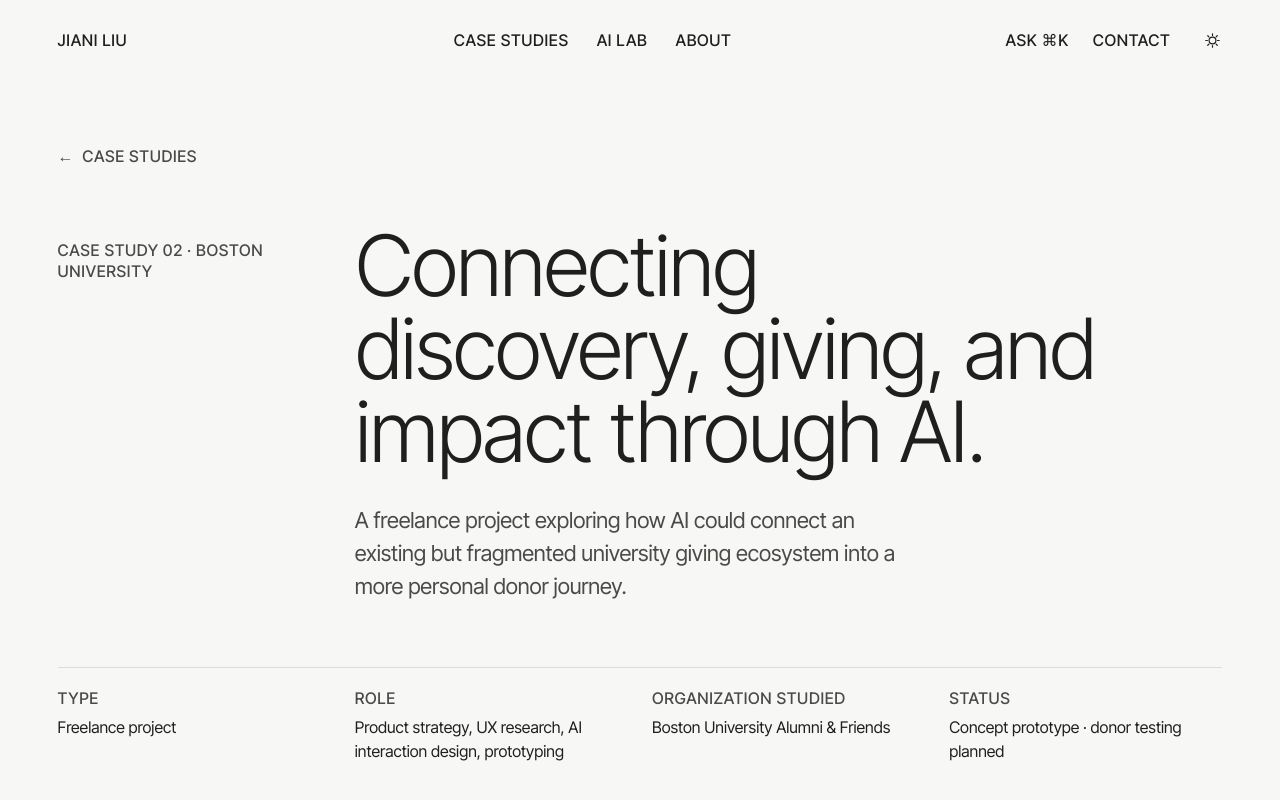
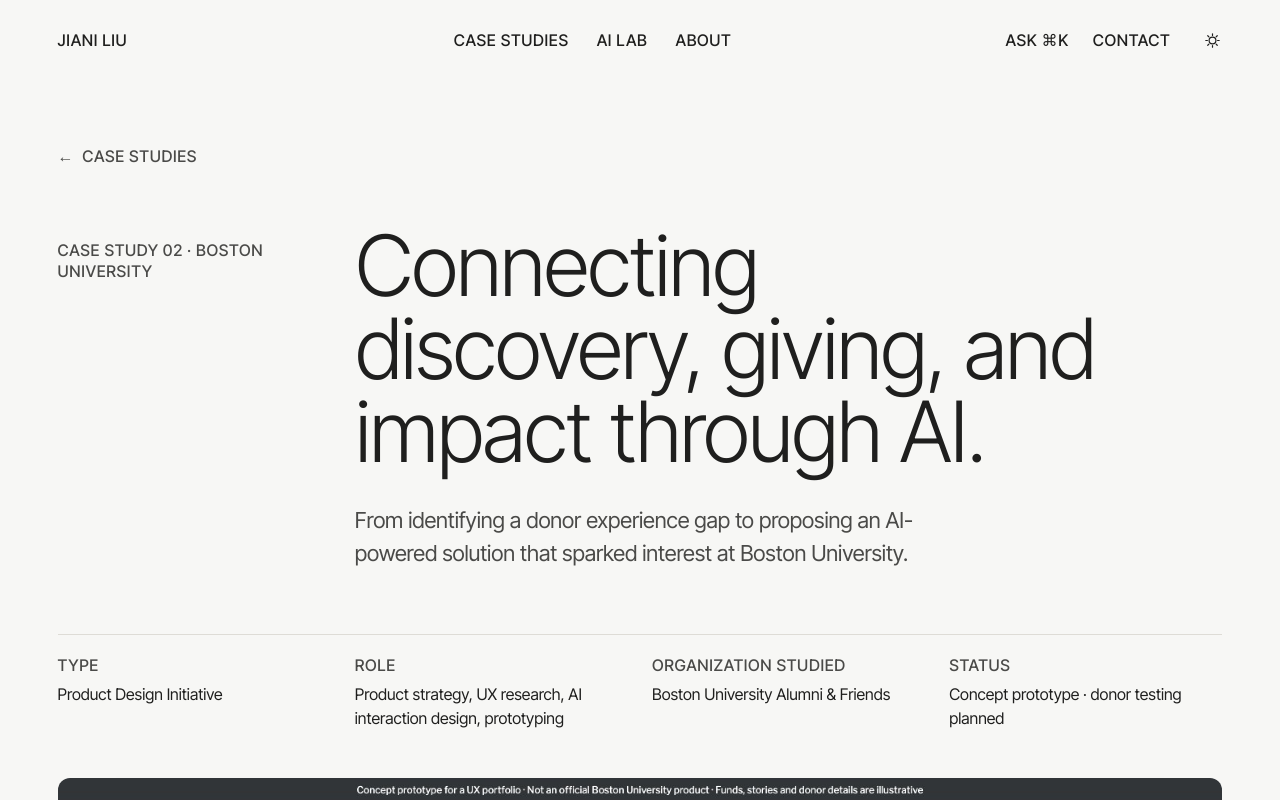
Before and after one commit to liujiani505/portfolio-2026, a Next.js app: page /case-studies/bu-giving-companion in a window 1280 px wide. Shown: the top 800 px of the page. Built offline with nearby package versions, Linux system fonts and the light colour scheme.

Commit message:
docs(case study): update BU intro and label to 'Product Design Initiative'

```diff
--- a/content/case-studies/bu-giving.ts
+++ b/content/case-studies/bu-giving.ts
@@ -19,7 +19,7 @@
   proves:
     "Framing an ambiguous consumer opportunity, designing AI around trust, and being precise about what is still unvalidated.",
   thesis:
-    "A freelance project exploring how AI could connect an existing but fragmented university giving ecosystem into a more personal donor journey.",
+    "From identifying a donor experience gap to proposing an AI-powered solution that sparked interest at Boston University.",
   company: "Boston University",
   role: "Product Strategy, UX Research, AI Interaction Design, Prototyping",
   timeframe: "[NEED INPUT: timeframe]",
@@ -29,7 +29,7 @@
   card: {
     subtitleLines: ["Designing an AI giving", "companion for donors."],
     facts: [
-      { k: "Type", v: "Freelance project" },
+      { k: "Type", v: "Product Design Initiative" },
       { k: "Role", v: "Product strategy, UX research, AI interaction design, prototyping" },
       { k: "Status", v: "Interactive concept prototype" },
     ],
@@ -44,7 +44,7 @@
     eyebrow: "Boston University · Giving Companion",
     headline: "Connecting discovery, giving, and impact through AI.",
     facts: [
-      { k: "Type", v: "Freelance project" },
+      { k: "Type", v: "Product Design Initiative" },
       { k: "Role", v: "Product strategy, UX research, AI interaction design, prototyping" },
       { k: "Organization studied", v: "Boston University Alumni & Friends" },
       { k: "Status", v: "Concept prototype · donor testing planned" },
@@ -56,7 +56,7 @@
   },
   headlineMetrics: [],
   summary:
-    "Boston University Giving Companion is a freelance project: a concept for a donor-facing AI assistant inside Boston University's existing Alumni & Friends giving experience. It helps annual donors discover funds that match what they care about, compare them, give through BU's existing secure checkout, and later follow verified updates about programs they supported. It is an interactive concept prototype; donor usability validation is planned, not done.",
+    "Boston University Giving Companion is a Product Design Initiative: a concept for a donor-facing AI assistant inside Boston University's existing Alumni & Friends giving experience. It helps annual donors discover funds that match what they care about, compare them, give through BU's existing secure checkout, and later follow verified updates about programs they supported. It is an interactive concept prototype; donor usability validation is planned, not done.",
   keywords: [
     "bu",
     "boston university",
--- a/content/case-studies/index.ts
+++ b/content/case-studies/index.ts
@@ -5,7 +5,7 @@
 /**
  * Order matters — this is the reading order on the homepage.
  *  01 proves product design in a complex system
- *  02 proves consumer product thinking and AI trust design (freelance project)
+ *  02 proves consumer product thinking and AI trust design (Product Design Initiative)
  *
  * Earlier versions (incl. the Fidelity information-behavior case) are in /_archive/case-studies.
  */
```
Also changed, not shown: _archive/bu-giving-v1.ts.txt, _archive/giving-companion-v1.tsx.txt.
